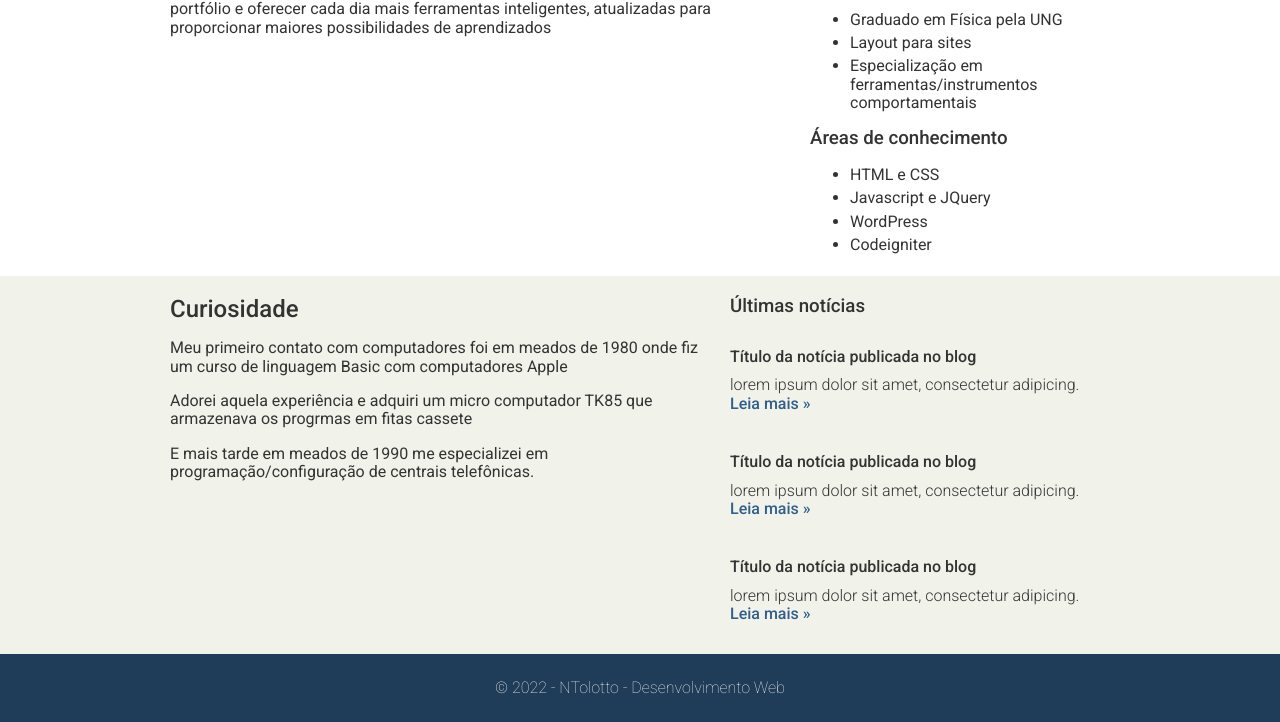
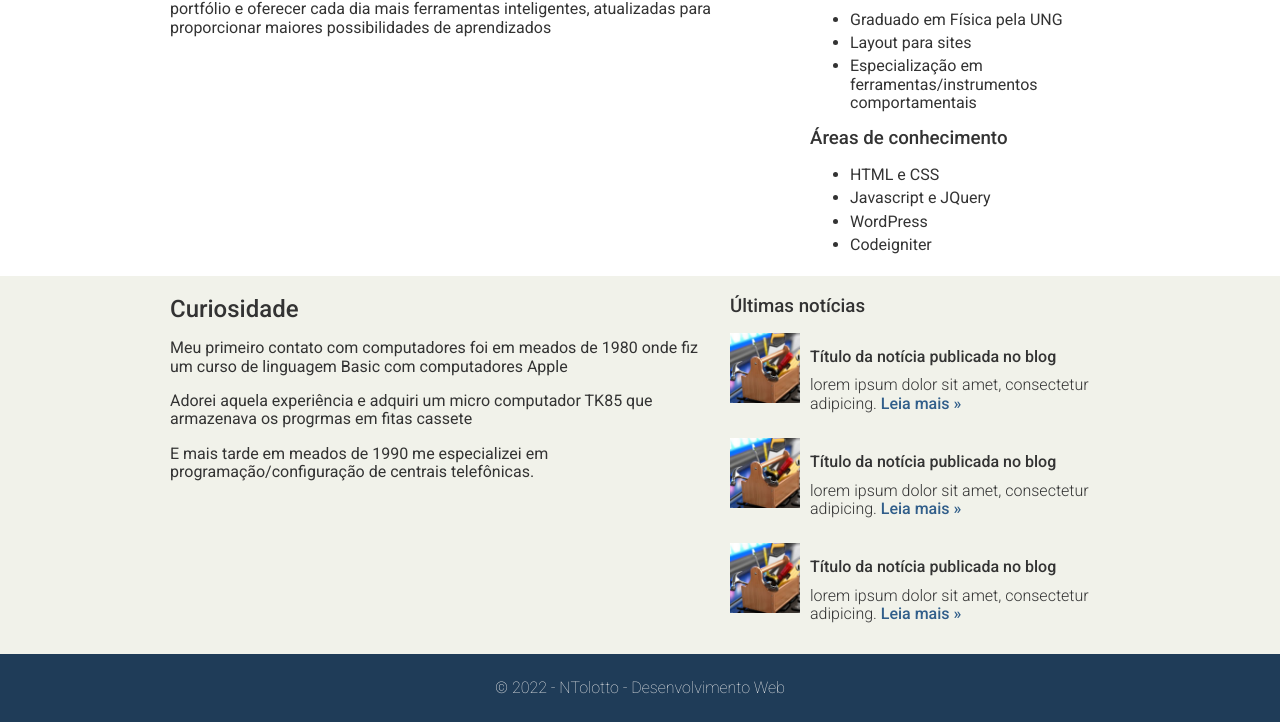
Before and after one commit to norimarjt/site-test, a plain HTML site: page sobre.html in a window 1280 px wide. Shown: the part 390-1112 px from the top of the page. Drawn offline with Linux system fonts and the light colour scheme; files whose address does not match are found by name.

Commit message:
Update sobre.html

```diff
--- a/sobre.html
+++ b/sobre.html
@@ -73,17 +73,17 @@
 				<h3>Últimas notícias</h3>
 				<ul class="sem-marcador sem-padding noticias">
 					<li>
-						<img src="img/thumb-pequena.jpg" alt="" />
+						<img src="thumb-pequena.jpg" alt="" />
 						<h4>Título da notícia publicada no blog</h4>
 						<p>lorem ipsum dolor sit amet, consectetur adipicing. <a href="">Leia mais &raquo;</a></p>
 					</li>
 					<li>
-						<img src="img/thumb-pequena.jpg" alt="" />
+						<img src="thumb-pequena.jpg" alt="" />
 						<h4>Título da notícia publicada no blog</h4>
 						<p>lorem ipsum dolor sit amet, consectetur adipicing. <a href="">Leia mais &raquo;</a></p>
 					</li>
 					<li>
-						<img src="img/thumb-pequena.jpg" alt="" />
+						<img src="thumb-pequena.jpg" alt="" />
 						<h4>Título da notícia publicada no blog</h4>
 						<p>lorem ipsum dolor sit amet, consectetur adipicing. <a href="">Leia mais &raquo;</a></p>
 					</li>
```
